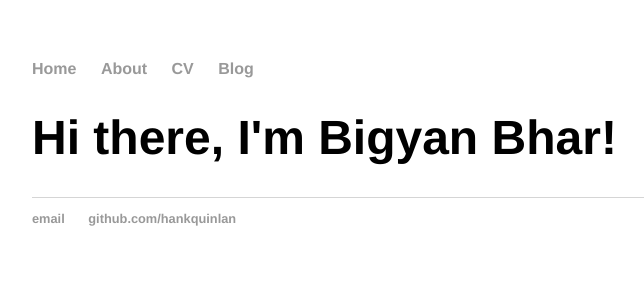
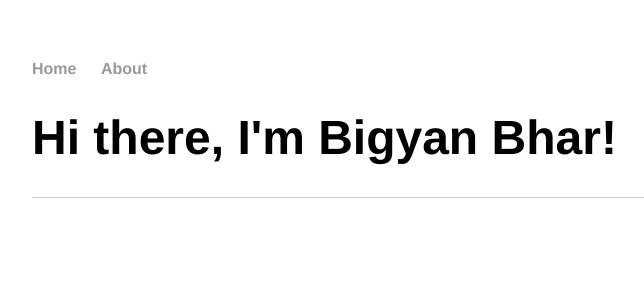
Before and after one commit to bigyanbhar/bigyanbhar.github.io, a Jekyll site: the page built from index.html, in a window 1280 px wide. Shown: the top 300 px of the page, without its empty margins (160-804 px from the left). Built offline with Jekyll 4.4.1, drawn with Linux system fonts in a browser that asks for light colours.

Commit message:
Update default.html

```diff
--- a/_layouts/default.html
+++ b/_layouts/default.html
@@ -10,8 +10,6 @@
 	    		<ul>
 	        		<li><a href="/">Home</a></li>
 		        	<li><a href="/about">About</a></li>
-	        		<li><a href="/cv">CV</a></li>
-	        		<li><a href="/blog">Blog</a></li>
 	    		</ul>
 			</nav>
 			<div class="container">
@@ -21,8 +19,8 @@
 			</div><!-- /.container -->
 			<footer>
 	    		<ul>
-	        		<li><a href="mailto:hankquinlanhub@gmail.com">email</a></li>
-	        		<li><a href="https://github.com/hankquinlan">github.com/hankquinlan</a></li>
+<!-- 	        		<li><a href="mailto:hankquinlanhub@gmail.com">email</a></li> -->
+<!-- 	        		<li><a href="https://github.com/hankquinlan">github.com/hankquinlan</a></li> -->
 				</ul>
 			</footer>
 		</body>
```
